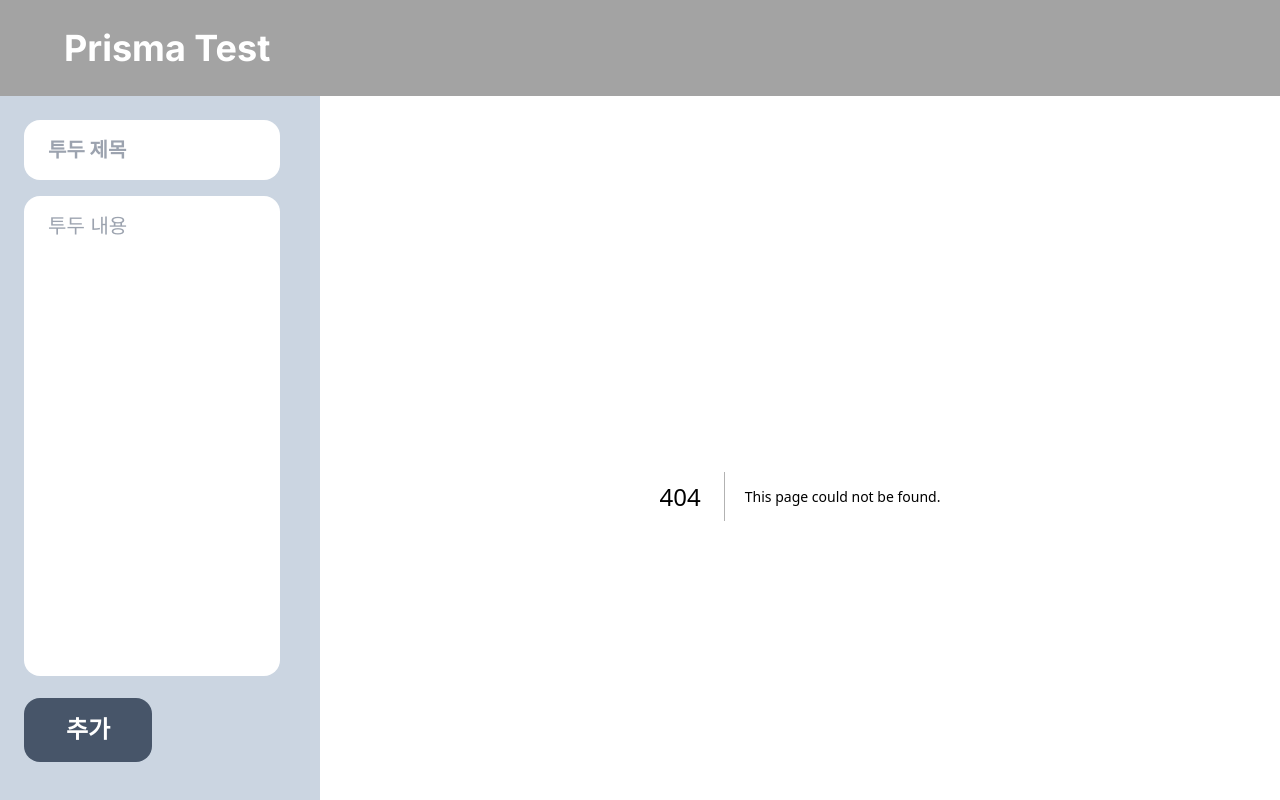
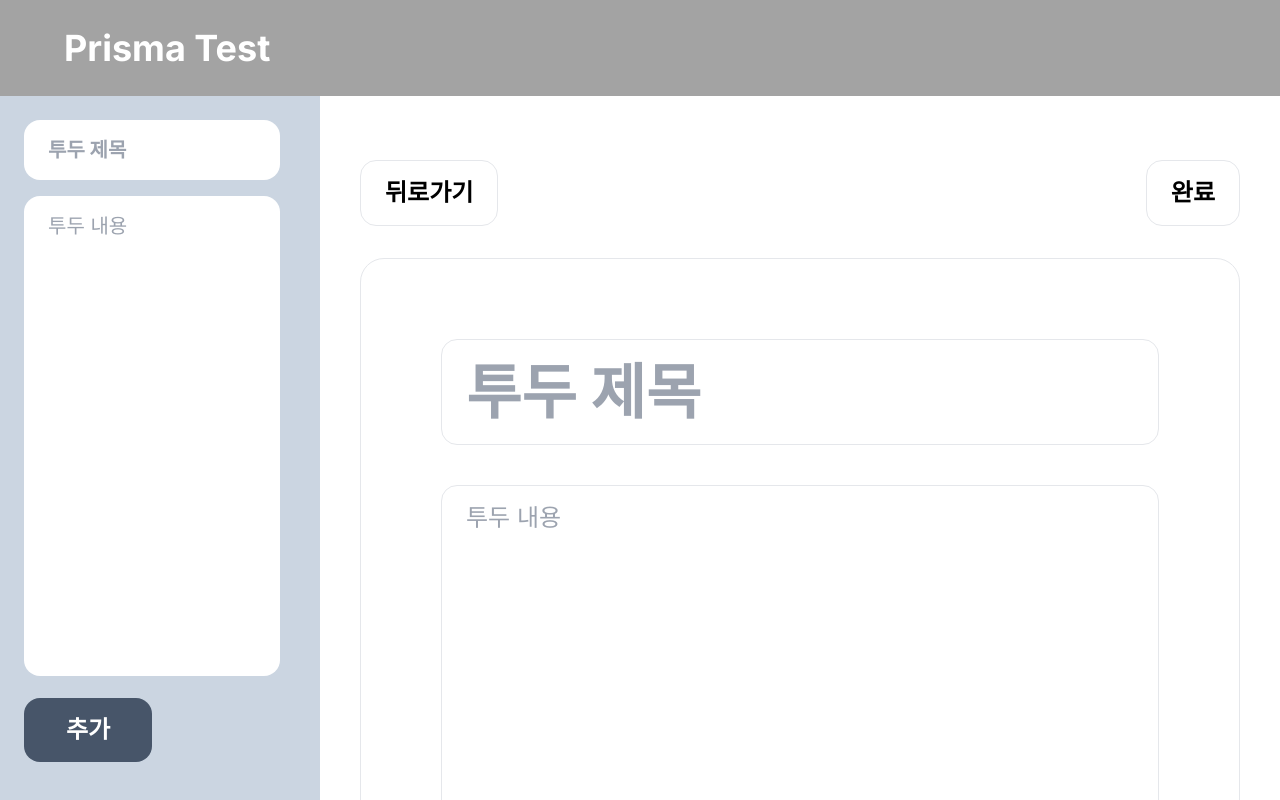
Before and after one commit to Vince77361/Next-Prisma-Test, a Next.js app: page /edit/1 in a window 1280 px wide. Before the commit this address had no page. Shown: the top 800 px of the page. Built offline with nearby package versions, Linux system fonts and the light colour scheme; no server answers; the database is empty.

Commit message:
수정기능 추가

```diff
--- a/src/app/(todolist)/[id]/page.tsx
+++ b/src/app/(todolist)/[id]/page.tsx
@@ -9,7 +9,9 @@
     <div className="flex flex-col items-center">
       <div className="w-11/12 my-16">
         <div className="flex justify-between">
-          <Button className="bg-white text-black border">뒤로가기</Button>
+          <Button buttonMethod="back" className="bg-white text-black border">
+            뒤로가기
+          </Button>
           <div className="flex justify-between gap-x-14">
             <Button
               id={id}
--- /dev/null
+++ b/src/app/(todolist)/edit/[id]/page.tsx
@@ -0,0 +1,79 @@
+"use client";
+
+import Button from "@/components/Button";
+import Input from "@/components/Input";
+import Textarea from "@/components/Textarea";
+import { useRouter } from "next/navigation";
+import React, { useEffect, useState } from "react";
+
+export default function Page({ params }: { params: { id: string } }) {
+  const { id } = params;
+  const router = useRouter();
+  const [todoTitle, setTodotitle] = useState<string>("");
+  const [todoContent, setTodoContent] = useState<string>("");
+  const onTitleChange = (e: React.ChangeEvent<HTMLInputElement>) => {
+    setTodotitle(e.target.value);
+  };
+  const onContentChange = (e: React.ChangeEvent<HTMLTextAreaElement>) => {
+    setTodoContent(e.target.value);
+  };
+  useEffect(() => {
+    const fetchData = async () => {
+      await fetch(`http://localhost:3000/api/post/${id}`)
+        .then((r) => r.json())
+        .then((r) => {
+          setTodotitle(r.title);
+          setTodoContent(r.content);
+        });
+    };
+    fetchData();
+  }, []);
+
+  const onSubmit = async (e: React.FormEvent<HTMLFormElement>) => {
+    e.preventDefault();
+    const formData = {
+      title: todoTitle,
+      content: todoContent,
+    };
+    await fetch(`${process.env.NEXT_PUBLIC_BASEURL}/api/post/${id}`, {
+      method: "PUT",
+      body: JSON.stringify(formData),
+    }).then(() => console.log("수정 완료!"));
+    router.push("/");
+  };
+  return (
+    <div className="flex flex-col items-center">
+      <div className="w-11/12 my-16">
+        <form onSubmit={onSubmit}>
+          <div className="flex justify-between">
+            <Button buttonMethod="back" className="bg-white text-black border">
+              뒤로가기
+            </Button>
+
+            <Button
+              id={id}
+              type="submit"
+              className="bg-white text-black border"
+            >
+              완료
+            </Button>
+          </div>
+          <div className=" min-h-[50rem] border rounded-3xl mt-8 p-20">
+            <Input
+              placeholder="투두 제목"
+              className="text-6xl font-bold border w-full"
+              value={todoTitle}
+              onChange={onTitleChange}
+            />
+            <Textarea
+              placeholder="투두 내용"
+              className="text-2xl mt-10 border resize-none w-full min-h-96 text-gray-400"
+              value={todoContent}
+              onChange={onContentChange}
+            />
+          </div>
+        </form>
+      </div>
+    </div>
+  );
+}
--- a/src/components/Button.tsx
+++ b/src/components/Button.tsx
@@ -21,11 +21,14 @@
   const router = useRouter();
   const onClick = async () => {
     if (buttonMethod === "edit") {
-      router.push("/edit");
+      router.push(`/edit/${id}`);
     } else if (buttonMethod === "delete") {
       await fetch(`${process.env.NEXT_PUBLIC_BASEURL}/api/post/${id}`, {
         method: "DELETE",
       }).then(() => console.log("삭제 완료"));
+      router.push("/");
+    } else if (buttonMethod === "back") {
+      router.back();
     } else {
       return;
     }
--- a/src/components/Sidebar.tsx
+++ b/src/components/Sidebar.tsx
@@ -37,7 +37,7 @@
         />
         <Textarea
           placeholder="투두 내용"
-          className="mt-4 w-64 h-[30rem] resize-none"
+          className="mt-4 w-64 h-[30rem] resize-none text-gray-400"
           value={todoContent}
           onChange={onContentChange}
         />
--- a/src/components/TodoItem.tsx
+++ b/src/components/TodoItem.tsx
@@ -8,13 +8,12 @@
   created_at?: string;
 }
 
-const TodoItem: React.FC<TodoItemProps> = ({ title, content, id }) => {
+const TodoItem: React.FC<TodoItemProps> = ({ title, id }) => {
   return (
     <div className="rounded-2xl border m-10 px-10 py-6">
       <Link href={`/${id}`}>
         <h3 className="font-bold text-2xl">{title}</h3>
       </Link>
-      <p className="text-xl mt-2">{content}</p>
     </div>
   );
 };
```
